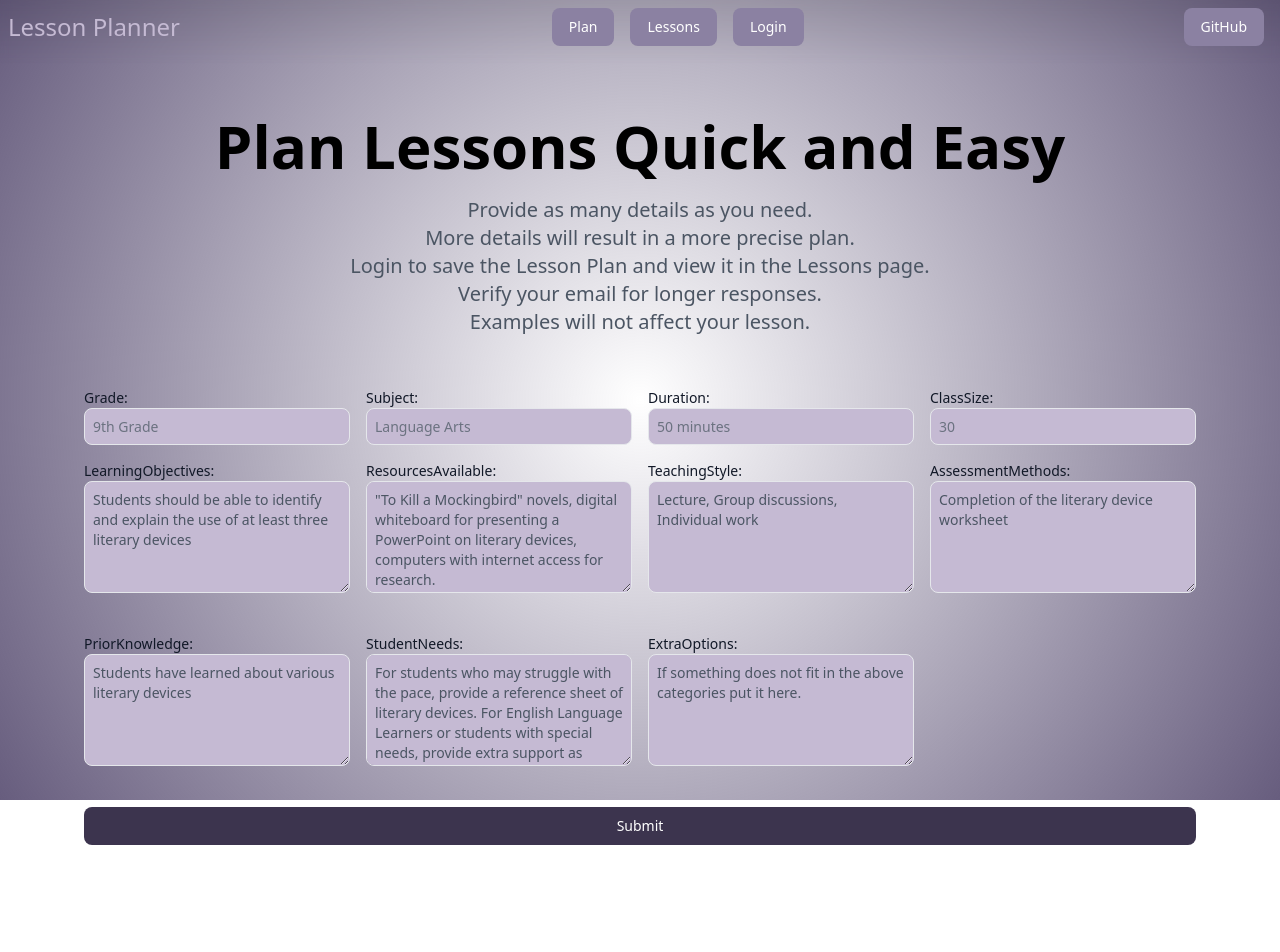
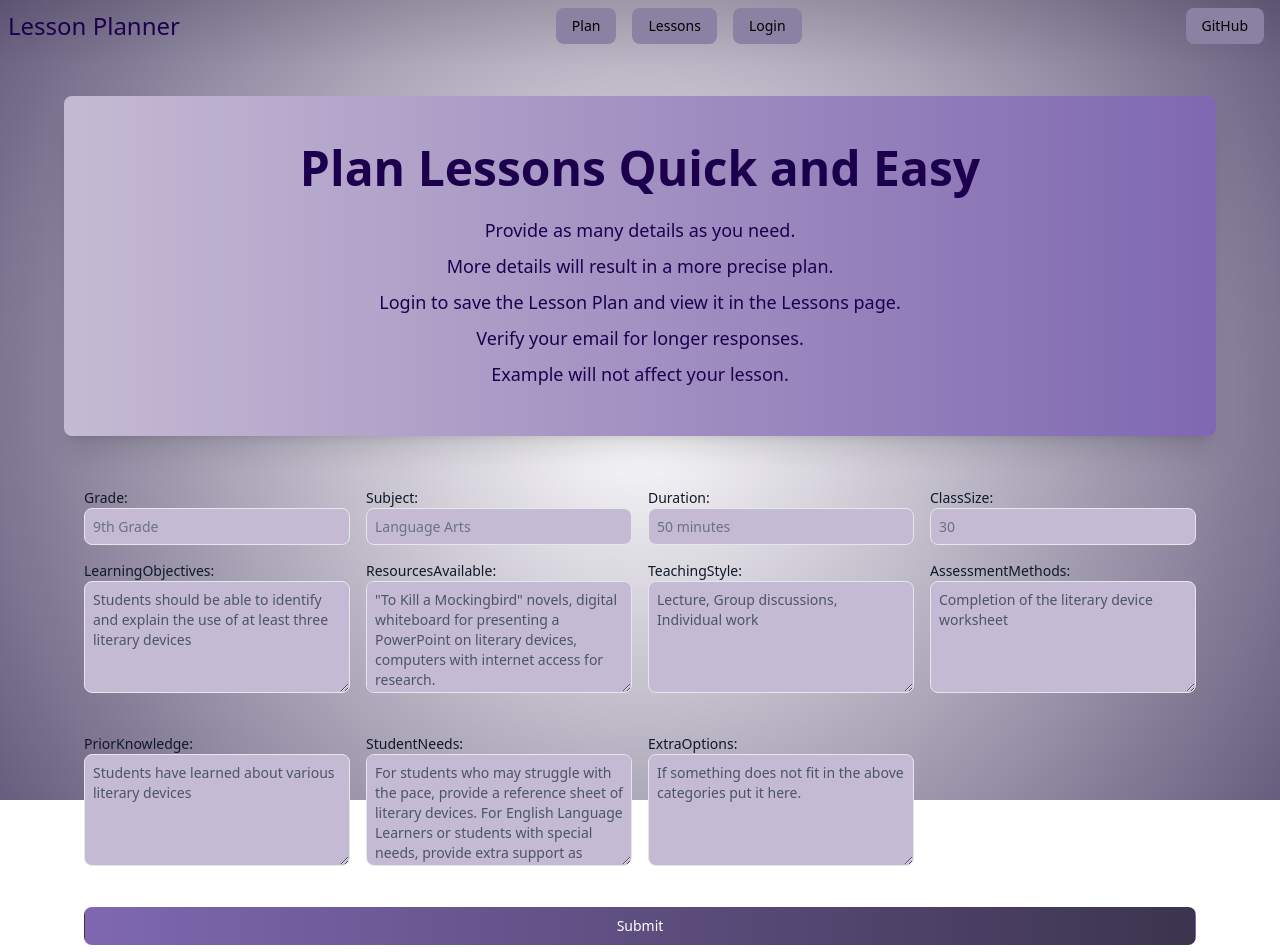
Before and after one commit to ajboman/LessonPlanner, a React (Vite) app: page /plan in a window 1280 px wide. Shown: the top 952 px of the page. Before the commit the page ends 905 px from the top, so only its background shows below. Built offline with nearby package versions, Linux system fonts and the light colour scheme; no server answers.

Commit message:
more changes

```diff
--- a/src/App.css
+++ b/src/App.css
@@ -6,7 +6,7 @@
   Note: The styles for this gradient grid background is heavily inspired by the creator of this amazing site (https://dub.sh) – all credits go to them!
 */
 :root {
-  --text: #000000;
+  --text: #1d004d;
   --button: #8b81a2;
   --button-hover: #7c7288;
   --primary: #3c344e;
@@ -67,13 +67,14 @@
 }
 
 
-
 input[type="text"] {
-  @apply p-2 w-full h-full box-border text-text bg-secondary placeholder-gray-500;
+  @apply p-2 w-full h-full box-border text-text bg-secondary placeholder-gray-500 focus:outline-none focus:border-accent focus:ring-2 focus:ring-accent transition-all duration-300 ease-in-out transform hover:scale-105 hover:shadow-lg rounded-lg;
+  backface-visibility: hidden;
 }
 
 .textarea {
-  @apply p-2 w-full h-28 box-border mb-5 resize-y text-text bg-secondary placeholder-gray-600;
+  @apply p-2 w-full h-28 box-border mb-5 resize-y text-text bg-secondary placeholder-gray-600 focus:outline-none focus:border-accent focus:ring-2 focus:ring-accent transition-all duration-300 ease-in-out transform hover:scale-105 hover:shadow-lg rounded-lg;
+  backface-visibility: hidden;
 }
 
 
--- a/src/components/Form.jsx
+++ b/src/components/Form.jsx
@@ -187,7 +187,16 @@ const Form = ({ saveLesson }) => {
             className={index % 2 === 0 ? "md:col-span-2" : ""}
           />
         ))}
-        <Button type="submit" className='mb-10 bg-primary col-span-full hover:bg-accent'>{buttonText}</Button>
+<Button
+  type="submit"
+  className="mb-10 col-span-full bg-gradient-to-r from-accent to-primary text-white hover:from-primary hover:to-accent transition-all duration-500 ease-linear relative overflow-hidden"
+>
+  {buttonText}
+  <div
+    className="absolute inset-0 bg-gradient-to-r from-accent to-primary transform translate-x-full transition-transform duration-500 ease-linear"
+    style={{ zIndex: -1 }}
+  />
+</Button>
       </form>
       {showPopup && (
         <Popup response={apiResponse} isVisible={showPopup} onClose={closePopup} onSave={handleSave} />
--- a/src/components/Info.jsx
+++ b/src/components/Info.jsx
@@ -1,21 +1,20 @@
-import React from 'react'
+import React from 'react';
 
 const Info = () => {
   return (
-    <header className='w-full flex justify-center items-center flex-col'>
-      <h1 className='head_text'>
+    <header className='w-full flex flex-col items-center justify-center py-12 px-6 text-center bg-gradient-to-r from-secondary to-accent text-text rounded-lg shadow-xl'>
+      <h1 className='text-5xl font-bold mb-6'>
         Plan Lessons Quick and Easy
       </h1>
-      <h2 className='desc'>
-        Provide as many details as you need. <br />
-        More details will result in a more precise plan. <br />
-        Login to save the Lesson Plan and view it in the Lessons page. <br />
-        Verify your email for longer responses. <br />
-        Examples will not affect your lesson.
+      <h2 className='text-lg font-medium space-y-2'>
+        <p>Provide as many details as you need.</p>
+        <p>More details will result in a more precise plan.</p>
+        <p>Login to save the Lesson Plan and view it in the Lessons page.</p>
+        <p>Verify your email for longer responses.</p>
+        <p>Example will not affect your lesson.</p>
       </h2>
     </header>
+  )
+};
 
-  )
-}
-
-export default Info
+export default Info;
--- a/src/components/Lessons.jsx
+++ b/src/components/Lessons.jsx
@@ -23,7 +23,7 @@ const Lessons = ({ allLessons, onDeleteLesson }) => {
 
   return (
     <div className="p-4">
-      <h1 className="mb-4 text-3xl font-bold text-gray-900 dark:text-gray-100">Saved Lessons</h1>
+      <h1 className="mb-4 text-3xl font-bold text-text dark:text-gray-100">Saved Lessons</h1>
       <div className="grid lg:grid-cols-4 md:grid-cols-3 sm:grid-cols-2 grid-cols-1 gap-4">
         {lessons.length === 0 ? (
           <p className="text-center text-lg font-medium text-gray-600">No lessons saved yet.</p>
@@ -31,7 +31,7 @@ const Lessons = ({ allLessons, onDeleteLesson }) => {
           lessons.map((lesson) => (
             <Card
               key={lesson.id}
-              className="relative overflow-y-auto max-h-96 rounded-lg p-4 shadow-md transition-all duration-300 ease-in-out transform hover:scale-105"
+              className="relative overflow-y-auto max-h-96 rounded-lg shadow-md transition-all duration-300 ease-in-out transform hover:scale-105"
               style={{
                 background: 'linear-gradient(135deg, var(--secondary) 0%, var(--accent) 100%)',
                 color: 'var(--primary)',
--- a/src/components/Navbar.jsx
+++ b/src/components/Navbar.jsx
@@ -19,29 +19,31 @@ const Navbar = ({ openLogin }) => {
       ></div>
       <Flowbar fluid style={{ backgroundColor: 'transparent' }}>
         <Flowbar.Brand>
-          <div className="text-2xl text-secondary">Lesson Planner</div>
+          <div className="text-2xl text-text">Lesson Planner</div>
         </Flowbar.Brand>
         <div className="flex-grow"></div>
         <Flowbar.Link as={Link} to="/plan">
-          <Button className="m-2 bg-button hover:bg-button_hover">
+          <Button className="m-2 bg-button hover:bg-button_hover" color={'var(--text)'}>
             Plan
           </Button>
         </Flowbar.Link>
         <Flowbar.Link as={Link} to="/lessons">
-          <Button className="m-2 bg-button hover:bg-button_hover">
+          <Button className="m-2 bg-button hover:bg-button_hover" color={'var(--text)'}>
             Lessons
           </Button>
         </Flowbar.Link>
         {isAnonymous ? (
           <Button
             className="m-2 bg-button hover:bg-button_hover"
+            color={'var(--text)'}
             onClick={openLogin}
           >
             Login
           </Button>
         ) : (
           <Flowbar.Link as={Link} to="/profile">
-            <Button className="m-2 bg-button hover:bg-button_hover">
+            <Button className="m-2 bg-button hover:bg-button_hover"
+            color={'var(--text)'}>
               Profile
             </Button>
           </Flowbar.Link>
@@ -53,6 +55,7 @@ const Navbar = ({ openLogin }) => {
             window.open('https://github.com/ajboman/LessonPlanner')
           }
           className="m-2 bg-button hover:bg-button_hover"
+          color={'var(--text)'}
         >
           GitHub
         </Button>
```
